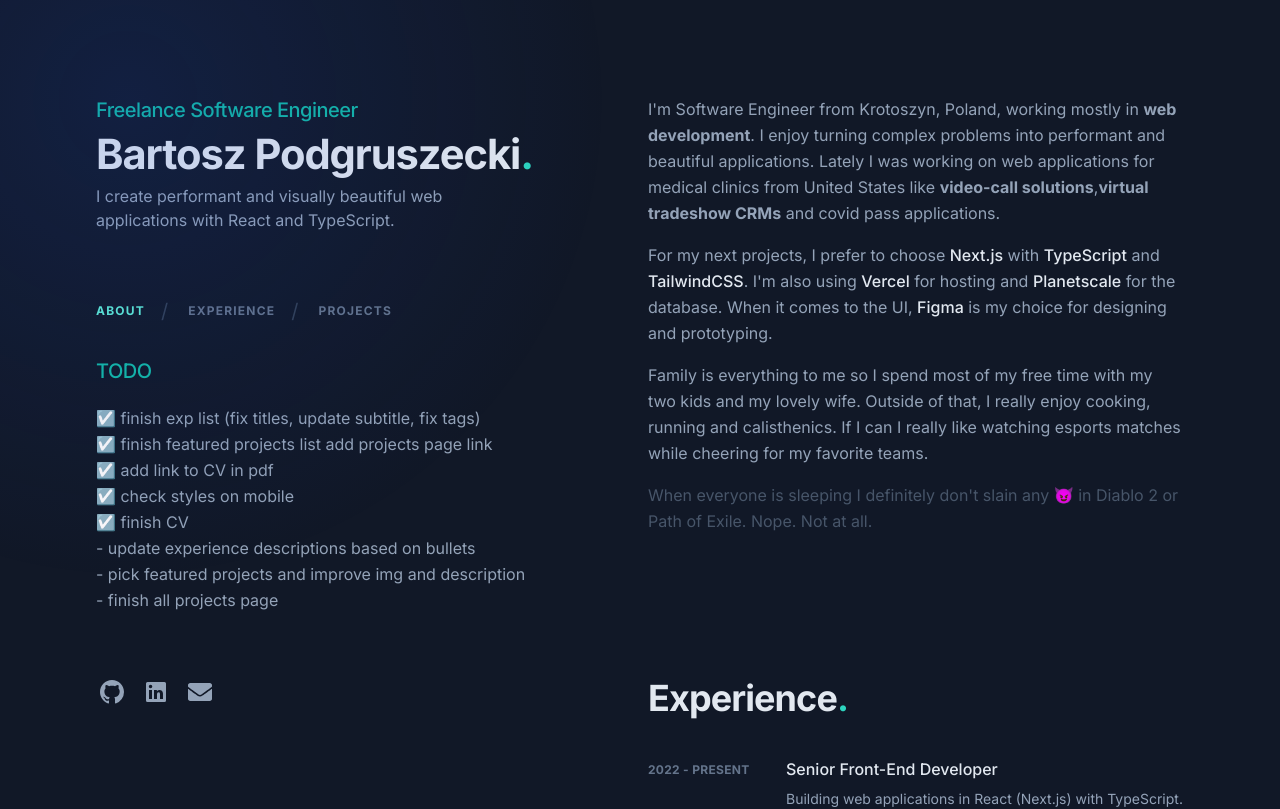
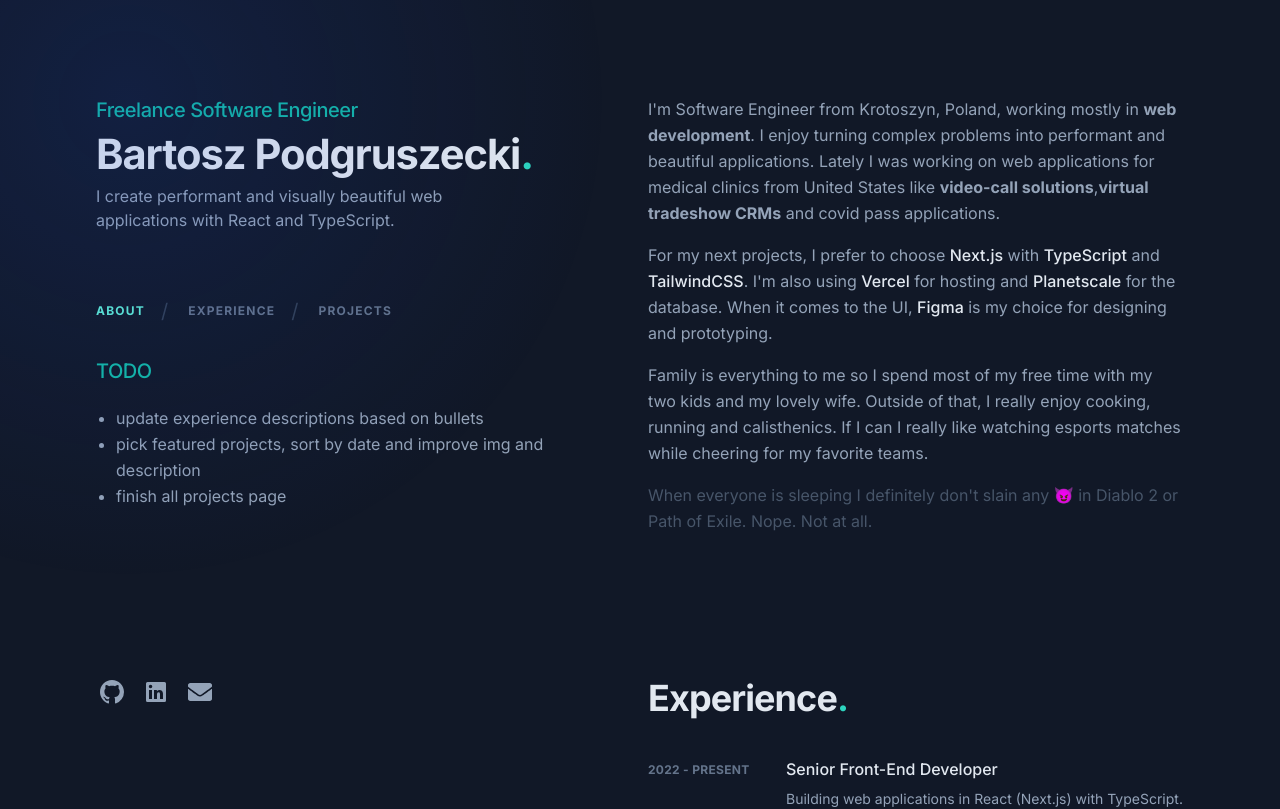
Before and after one commit to barthicus/portfolio, a Next.js app: page / in a window 1280 px wide. Shown: the top 809 px of the page. Built offline with nearby package versions, Linux system fonts and the light colour scheme.

Commit message:
Update route planner img and desc using new version

```diff
--- a/app/(home)/_home/projects/projectsData.tsx
+++ b/app/(home)/_home/projects/projectsData.tsx
@@ -33,6 +33,8 @@ type Tag =
   | 'jQuery'
   | 'Joomla'
   | 'UI design'
+  | 'NeonDB'
+  | 'shadcn/ui'
 
 type Project = {
   title: string
@@ -172,14 +174,15 @@ export const projects: Project[] = [
   {
     title: 'Routes planner',
     slug: 'routes-planner',
-    intro: 'CRM web application for planning orders and grouping them into routes on map',
+    intro:
+      'Full featured CRM web application built with Next.js, TailwindCSS and Mapbox for planning orders and grouping them into routes on map',
     industry: 'Steel industry',
     // description: 'web app for planning orders as interactive markers on map and grouping them into routes',
     description:
-      'Web application for planning orders as interactive markers on map and grouping them into routes. It uses Mapbox for displaying map and the backend is built with API Platform (PHP + MySQL).',
+      'Full featured CRM web application for planning orders as interactive markers on map and grouping them into routes. Built wih Next.js App Router, NeonDB, Mapbox for displaying map and TailwindCSS.',
     // link: '',
-    tags: ['Vue.js', 'Mapbox', 'PHP', 'API Platform', 'MySQL'],
-    year: 2018,
+    tags: ['Next.js', 'React.js', 'TypeScript', 'Mapbox', 'shadcn/ui', 'NeonDB', 'TailwindCSS'],
+    year: 2024,
     image: rpImg,
     isFeatured: true
   },
--- a/app/(home)/_layout/Header/Header.tsx
+++ b/app/(home)/_layout/Header/Header.tsx
@@ -20,18 +20,12 @@ export const Header = () => {
         </div>
         <Navigation />
 
-        {/* Temp TODO list */}
         <div className="mt-8">
           <h3 className="text-lg font-medium tracking-tight text-teal-500 sm:text-xl">TODO</h3>
-          <ul className="mt-5 text-slate-400">
-            <li>☑️ finish exp list (fix titles, update subtitle, fix tags)</li>
-            <li>☑️ finish featured projects list add projects page link</li>
-            <li>☑️ add link to CV in pdf</li>
-            <li>☑️ check styles on mobile</li>
-            <li>☑️ finish CV</li>
-            <li>- update experience descriptions based on bullets</li>
-            <li>- pick featured projects and improve img and description</li>
-            <li>- finish all projects page</li>
+          <ul className="mt-5 list-disc pl-5 text-slate-400">
+            <li>update experience descriptions based on bullets</li>
+            <li>pick featured projects, sort by date and improve img and description</li>
+            <li>finish all projects page</li>
           </ul>
         </div>
       </div>
```
Also changed, not shown: app/(home)/_home/projects/img/rp.png.
